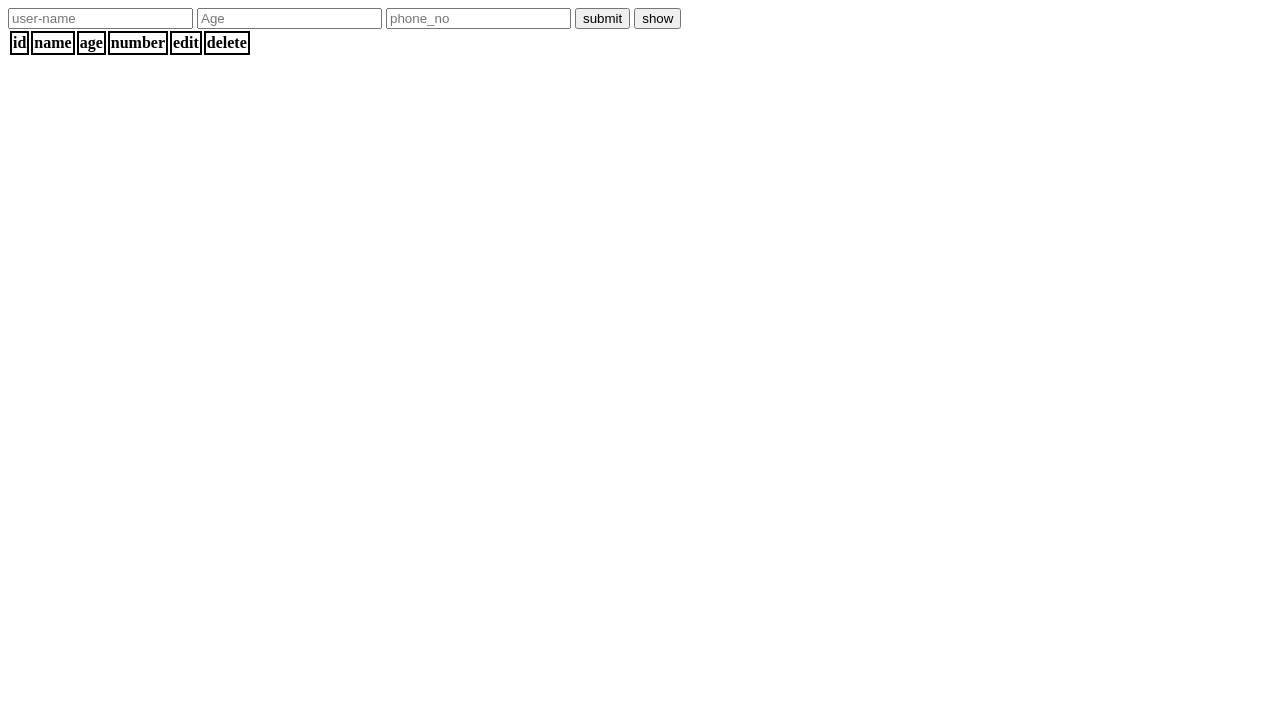
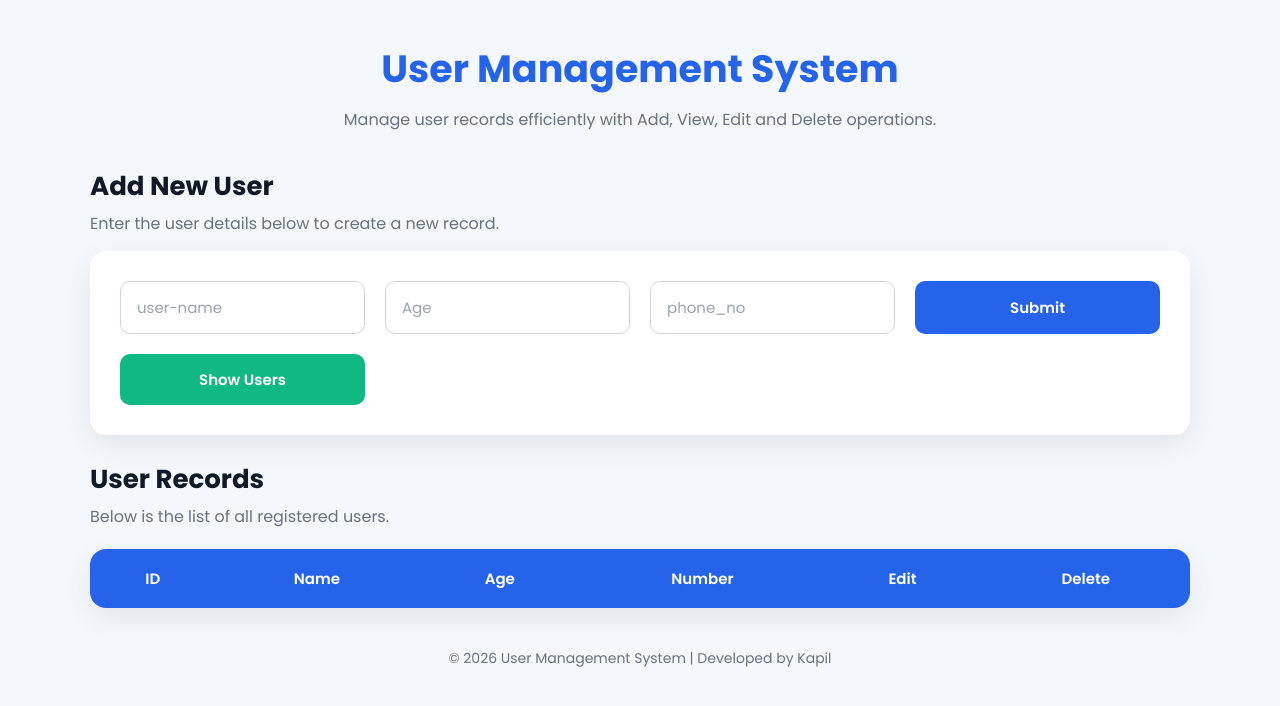
Before and after one commit to kapil-122414/restapi, a website: page projectapi/index.html in a window 1280 px wide. Drawn offline with Linux system fonts and the light colour scheme.

Commit message:
same changes

```diff
--- a/data.json
+++ b/data.json
@@ -1 +1 @@
-[{"id":1,"name":"","age":"","Number":""},{"id":2,"name":"amit","age":"24","Number":"345"}]
+[{"id":1,"name":"df","age":"344","Number":"555"},{"id":2,"name":"kapil","age":"121","Number":"123456"}]
--- a/projectapi/from.css
+++ b/projectapi/from.css
@@ -1,3 +1,198 @@
-table >thead >tr> th,table >thead >tr,table>tbody{
-    border:2px solid black ;
+/* Google Font */
+@import url("https://fonts.googleapis.com/css2?family=Poppins:wght@300;400;500;600;700&display=swap");
+
+* {
+  margin: 0;
+  padding: 0;
+  box-sizing: border-box;
+  font-family: "Poppins", sans-serif;
 }
+
+body {
+  background: #f4f7fc;
+  color: #333;
+  padding: 40px 20px;
+}
+
+
+
+.header {
+  max-width: 1100px;
+  margin: 0 auto 35px;
+  text-align: center;
+}
+
+.header h1 {
+  font-size: 38px;
+  color: #2563eb;
+  margin-bottom: 10px;
+  font-weight: 700;
+}
+
+.header p {
+  color: #6b7280;
+  font-size: 16px;
+}
+
+
+.form-title,
+.table-title {
+  max-width: 1100px;
+  margin: 25px auto 15px;
+}
+
+.form-title h2,
+.table-title h2 {
+  font-size: 26px;
+  color: #111827;
+  margin-bottom: 5px;
+}
+
+.form-title p,
+.table-title p {
+  color: #6b7280;
+}
+
+
+
+form {
+  max-width: 1100px;
+  margin: auto;
+  background: #fff;
+  padding: 30px;
+  border-radius: 16px;
+  box-shadow: 0 10px 30px rgba(0, 0, 0, 0.08);
+
+  display: grid;
+  grid-template-columns: repeat(auto-fit, minmax(220px, 1fr));
+  gap: 20px;
+}
+
+input {
+  width: 100%;
+  padding: 14px 16px;
+  border: 1px solid #d1d5db;
+  border-radius: 10px;
+  font-size: 15px;
+  outline: none;
+  transition: 0.3s;
+}
+
+input::placeholder {
+  color: #9ca3af;
+}
+
+input:focus {
+  border-color: #2563eb;
+  box-shadow: 0 0 0 4px rgba(37, 99, 235, 0.15);
+}
+
+
+
+button {
+  border: none;
+  border-radius: 10px;
+  padding: 14px;
+  cursor: pointer;
+  font-size: 15px;
+  font-weight: 600;
+  transition: 0.3s;
+}
+
+.submit {
+  background: #2563eb;
+  color: #fff;
+}
+
+.submit:hover {
+  background: #1d4ed8;
+  transform: translateY(-3px);
+}
+
+#show\(\) {
+  background: #10b981;
+  color: #fff;
+}
+
+#show\(\):hover {
+  background: #059669;
+  transform: translateY(-3px);
+}
+
+
+
+table {
+  max-width: 1100px;
+  width: 100%;
+  margin: 20px auto;
+  border-collapse: collapse;
+  background: #fff;
+  border-radius: 16px;
+  overflow: hidden;
+  box-shadow: 0 10px 30px rgba(0, 0, 0, 0.08);
+}
+
+thead {
+  background: #2563eb;
+  color: #fff;
+}
+
+th {
+  padding: 18px;
+  font-size: 15px;
+  font-weight: 600;
+}
+
+td {
+  padding: 16px;
+  text-align: center;
+  border-bottom: 1px solid #ececec;
+}
+
+tbody tr {
+  transition: 0.3s;
+}
+
+tbody tr:hover {
+  background: #eff6ff;
+}
+
+tbody tr:nth-child(even) {
+  background: #fafafa;
+}
+
+
+
+.footer {
+  margin-top: 40px;
+  text-align: center;
+  color: #6b7280;
+  font-size: 14px;
+}
+
+
+@media (max-width: 768px) {
+  body {
+    padding: 20px 12px;
+  }
+
+  .header h1 {
+    font-size: 30px;
+  }
+
+  form {
+    grid-template-columns: 1fr;
+    padding: 20px;
+  }
+
+  table {
+    display: block;
+    overflow-x: auto;
+    white-space: nowrap;
+  }
+
+  th,
+  td {
+    padding: 12px;
+  }
+}
--- a/projectapi/index.html
+++ b/projectapi/index.html
@@ -4,43 +4,67 @@
 <head>
     <meta charset="UTF-8">
     <meta name="viewport" content="width=device-width, initial-scale=1.0">
-    <title>Document</title>
+    <title>User Management System</title>
     <link rel="stylesheet" href="from.css">
 </head>
 
 <body>
 
+
+    <div class="header">
+        <h1>User Management System</h1>
+        <p>
+            Manage user records efficiently with Add, View, Edit and Delete
+            operations.
+        </p>
+    </div>
+
+
+    <div class="form-title">
+        <h2>Add New User</h2>
+        <p>Enter the user details below to create a new record.</p>
+    </div>
+
     <form>
         <input type="text" name="user-name" placeholder="user-name" id="username" />
         <input type="number" name="age" placeholder="Age" id="age" />
         <input type="number" name="number" placeholder="phone_no" id="number" />
-        <button class="submit" onclick="submmit()">submit</button>
 
-        <button type="button" id="show()" onclick="show()"> show</button>
+        <button class="submit" onclick="submmit()">Submit</button>
+
+        <button type="button" id="show()" onclick="show()">Show Users</button>
     </form>
 
 
+    <div class="table-title">
+        <h2>User Records</h2>
+        <p>Below is the list of all registered users.</p>
+    </div>
 
     <table>
         <thead>
             <tr>
-                <th>id</th>
-                <th>name</th>
-                <th>age</th>
-                <th>number</th>
-                <th>edit</th>
-                <th>delete</th>
+                <th>ID</th>
+                <th>Name</th>
+                <th>Age</th>
+                <th>Number</th>
+                <th>Edit</th>
+                <th>Delete</th>
             </tr>
         </thead>
+
         <tbody id="data">
 
+        </tbody>
+    </table>
 
 
-        </tbody>
-
-    </table>
+    <div class="footer">
+        <p>© 2026 User Management System | Developed by Kapil</p>
+    </div>
 
     <script src="script.js"></script>
+
 </body>
 
 </html>
```
